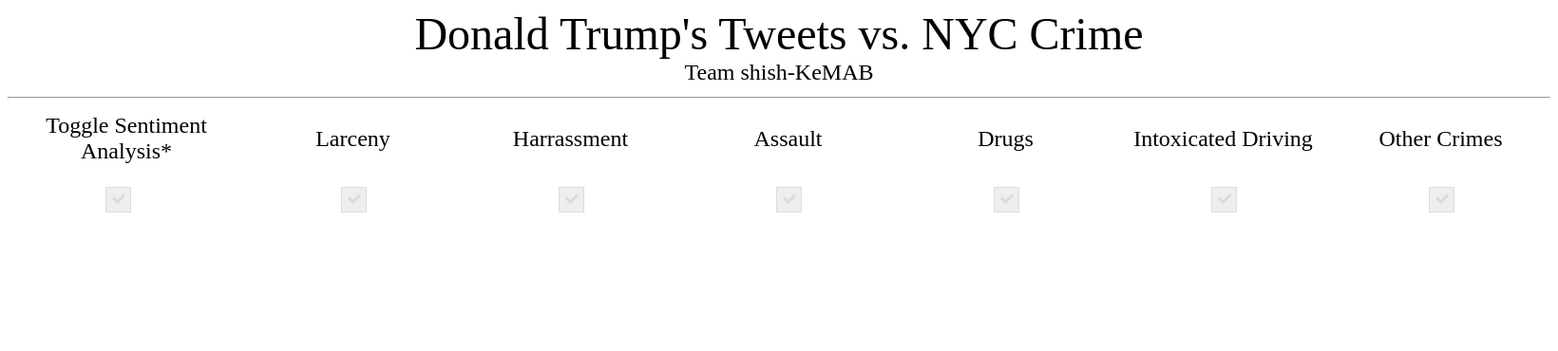
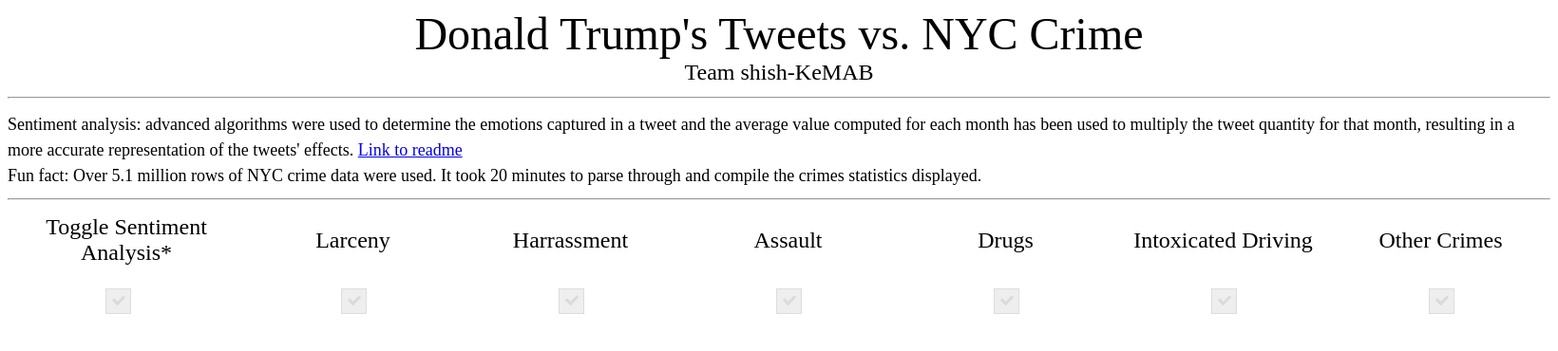
Before and after one commit to Karol-Regula/shish-KeMAB, a Flask app: template templates/test.html in a window 1640 px wide. Shown: the top 370 px of the page at 95% size. Run offline with Flask 2, Linux system fonts and the light colour scheme; the template is opened without the code that fills it, so the values that code supplies are empty.

Commit message:
Cleaned up site and added heading to top. Added link to readme.

```diff
--- a/app.py
+++ b/app.py
@@ -17,7 +17,7 @@ def data():
     tweets = databaseManager.datesQuan()
     sent = databaseManager.sentQuan()
     sample = databaseManager.totalContent()
-    print sample
+    #print sample
     return render_template('test.html', test = out0, test2 = out1, tweets = tweets, sent = sent, sample = sample)
 
 
--- a/templates/test.html
+++ b/templates/test.html
@@ -86,6 +86,12 @@ Donald Trump's Tweets vs. NYC Crime<br>
 Team shish-KeMAB
 </center>
 <hr>
+<font size="+1">
+  Sentiment analysis: advanced algorithms were used to determine the emotions captured in a tweet and the average value computed for each month has been used to multiply the tweet quantity for that month,
+   resulting in a more accurate representation of the tweets' effects.   <a href="https://github.com/Karol-Regula/shish-KeMAB">Link to readme</a> <br>
+   Fun fact: Over 5.1 million rows of NYC crime data were used. It took 20 minutes to parse through and compile the crimes statistics displayed.
+</font>
+<hr>
 <center>
   <table>
     <tr>
@@ -108,6 +114,7 @@ Team shish-KeMAB
     </tr>
   </table>
 </font>
+
 <!--
 <input type="checkbox" id="check">Number of Tweets</input>
 <input type="checkbox" id="larceny">Larceny</input>
```
